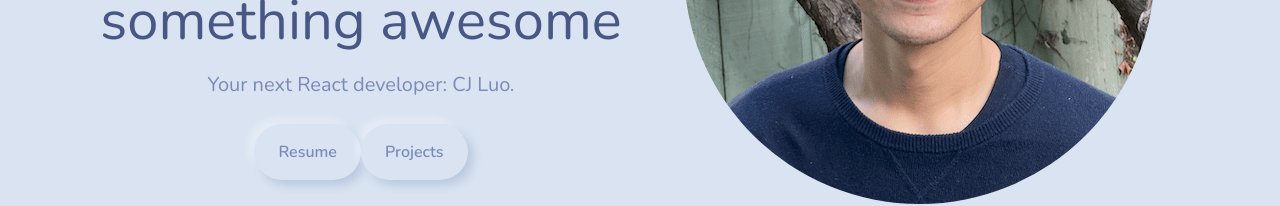
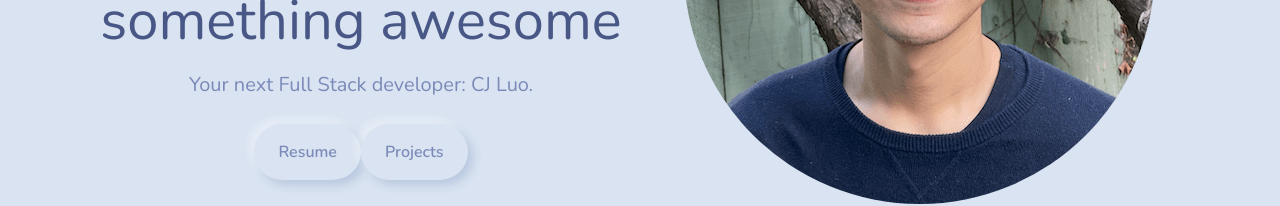
Before and after one commit to cj-yourjourney/cjluo_frontend, a React (Create React App) app: page / in a window 1280 px wide. Shown: the part 387-593 px from the top of the page. Built offline with nearby package versions, Linux system fonts and the light colour scheme.

Commit message:
updated the title on home page

```diff
--- a/src/pages/Home.tsx
+++ b/src/pages/Home.tsx
@@ -19,7 +19,7 @@ const Home: React.FC = () => {
             <p className="lead mb-4">
               {' '}
               {/* Added margin-bottom */}
-              Your next React developer: CJ Luo.
+              Your next Full Stack developer: CJ Luo.
             </p>
             <div className="d-flex justify-content-center mb-4">
               {' '}
```
